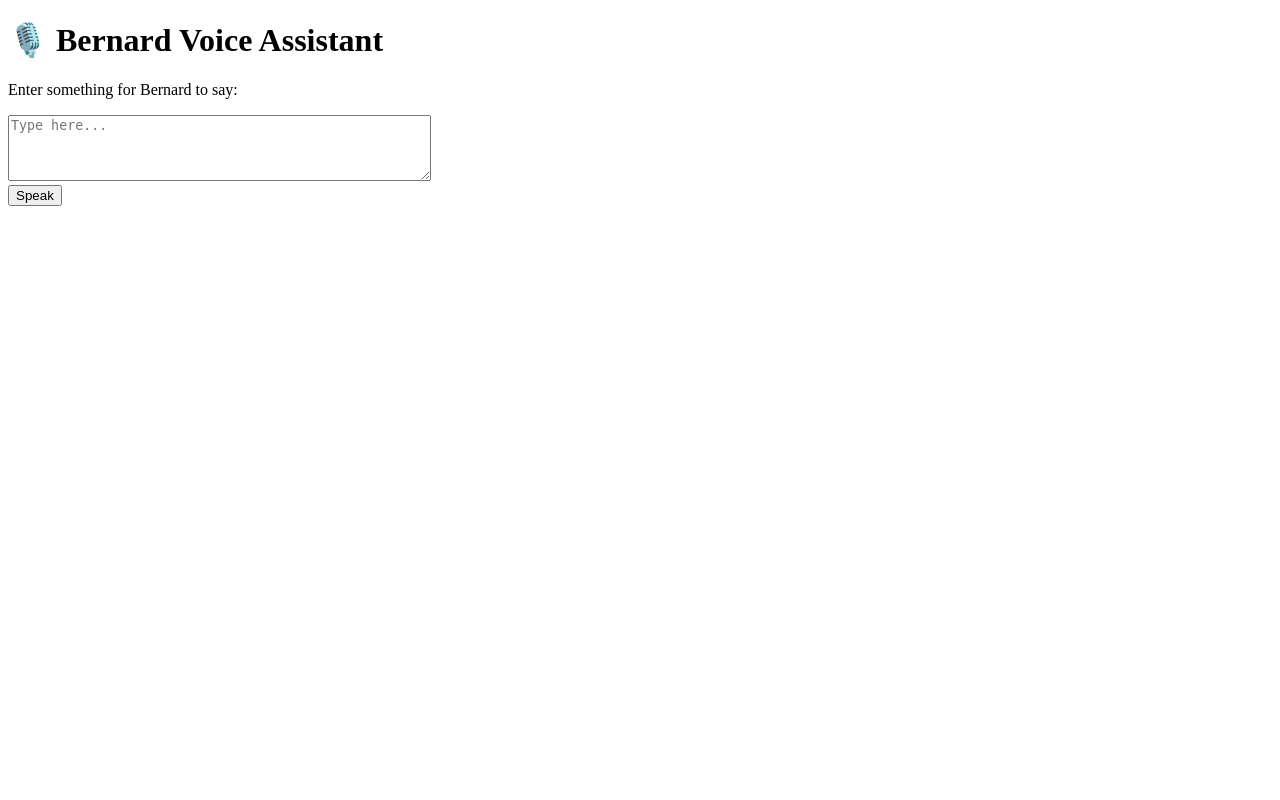
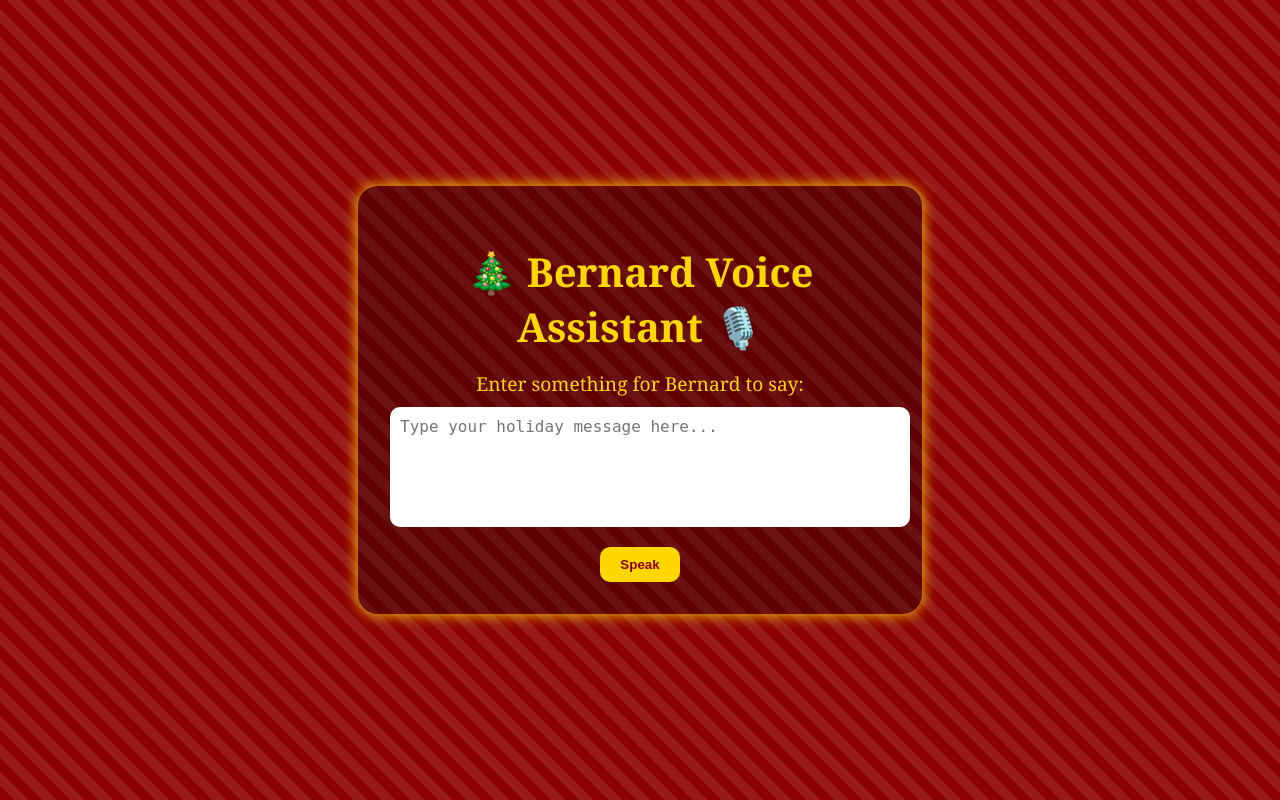
Before and after one commit to redsleigh/bernard-voice, a Flask app: page / in a window 1280 px wide. Run offline with Flask 3, Linux system fonts and the light colour scheme.

Commit message:
Add red holiday layout with auto playback

```diff
--- a/templates/index.html
+++ b/templates/index.html
@@ -3,41 +3,100 @@
 <head>
   <meta charset="UTF-8" />
   <meta name="viewport" content="width=device-width, initial-scale=1.0"/>
-  <title>Bernard Voice API</title>
+  <title>Bernard Voice Assistant</title>
+  <style>
+    body {
+      background-color: #8B0000;
+      color: gold;
+      font-family: "Georgia", serif;
+      margin: 0;
+      padding: 0;
+      display: flex;
+      justify-content: center;
+      align-items: center;
+      height: 100vh;
+      background-image: repeating-linear-gradient(45deg, transparent, transparent 10px, rgba(255,255,255,0.1) 10px, rgba(255,255,255,0.1) 20px);
+    }
+
+    .container {
+      background: rgba(0, 0, 0, 0.3);
+      padding: 2rem;
+      border-radius: 20px;
+      text-align: center;
+      box-shadow: 0 0 15px gold;
+      max-width: 500px;
+      width: 90%;
+    }
+
+    h1 {
+      font-size: 2.5rem;
+      margin-bottom: 1rem;
+    }
+
+    label {
+      font-size: 1.2rem;
+    }
+
+    textarea {
+      width: 100%;
+      height: 100px;
+      margin-top: 10px;
+      padding: 10px;
+      border-radius: 10px;
+      border: none;
+      font-size: 1rem;
+      resize: none;
+    }
+
+    button {
+      margin-top: 15px;
+      padding: 10px 20px;
+      background-color: gold;
+      color: #8B0000;
+      font-weight: bold;
+      border: none;
+      border-radius: 10px;
+      cursor: pointer;
+    }
+
+    button:hover {
+      background-color: #ffd700;
+    }
+  </style>
 </head>
 <body>
-  <h1>🎙️ Bernard Voice Assistant</h1>
-  <p>Enter something for Bernard to say:</p>
-  <form id="speakForm">
-    <textarea id="textInput" rows="4" cols="50" placeholder="Type here..."></textarea><br>
-    <button type="submit">Speak</button>
-  </form>
-  <audio id="audioPlayer" controls style="display:none;"></audio>
+  <div class="container">
+    <h1>🎄 Bernard Voice Assistant 🎙️</h1>
+    <label for="text">Enter something for Bernard to say:</label><br/>
+    <textarea id="text" placeholder="Type your holiday message here..."></textarea><br/>
+    <button onclick="speak()">Speak</button>
+    <audio id="audio" controls style="display:none;"></audio>
+  </div>
 
   <script>
-    document.getElementById("speakForm").addEventListener("submit", async function(e) {
-      e.preventDefault();
-      const text = document.getElementById("textInput").value;
-
-      const response = await fetch("/speak", {
+    function speak() {
+      const text = document.getElementById("text").value;
+      fetch("/speak", {
         method: "POST",
         headers: {
           "Content-Type": "application/json"
         },
-        body: JSON.stringify({ text })
+        body: JSON.stringify({ text: text })
+      })
+      .then(response => {
+        if (!response.ok) throw new Error("Speech failed");
+        return response.blob();
+      })
+      .then(blob => {
+        const audio = document.getElementById("audio");
+        audio.src = URL.createObjectURL(blob);
+        audio.style.display = "block";
+        audio.play(); // Auto playback
+      })
+      .catch(error => {
+        alert("Error: " + error.message);
       });
-
-      if (response.ok) {
-        const blob = await response.blob();
-        const url = URL.createObjectURL(blob);
-        const audioPlayer = document.getElementById("audioPlayer");
-        audioPlayer.src = url;
-        audioPlayer.style.display = "block";
-        audioPlayer.play();
-      } else {
-        alert("Failed to generate speech.");
-      }
-    });
+    }
   </script>
 </body>
 </html>
```
